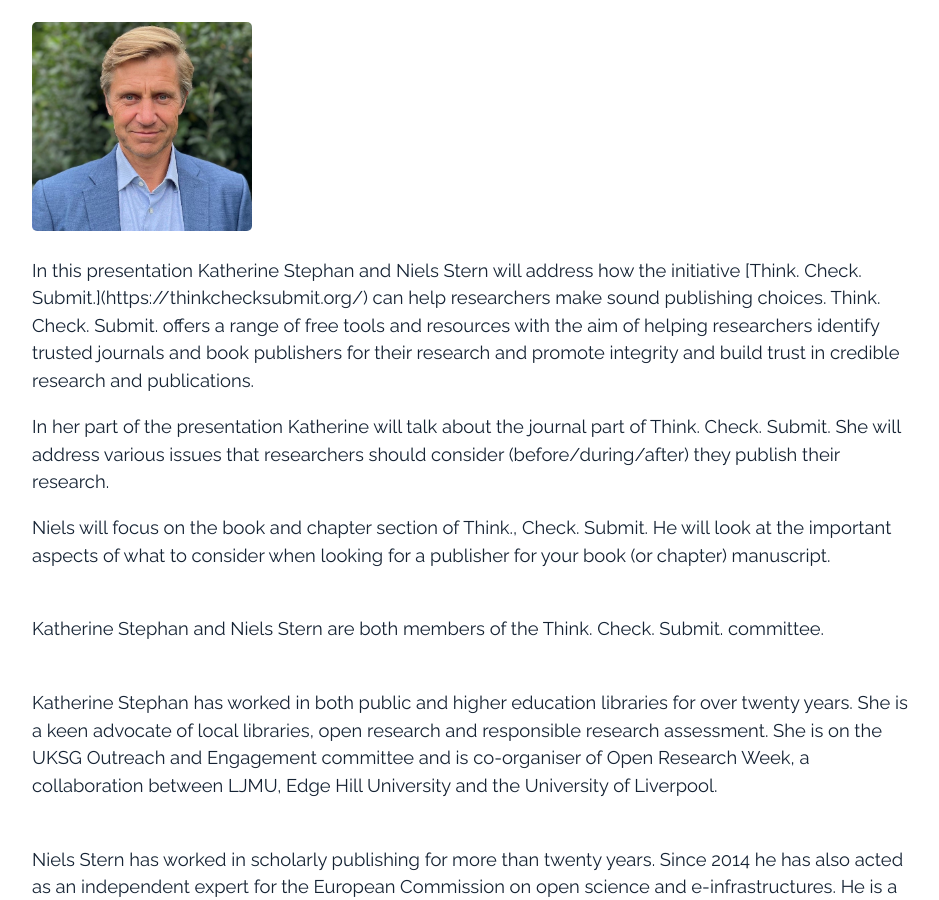
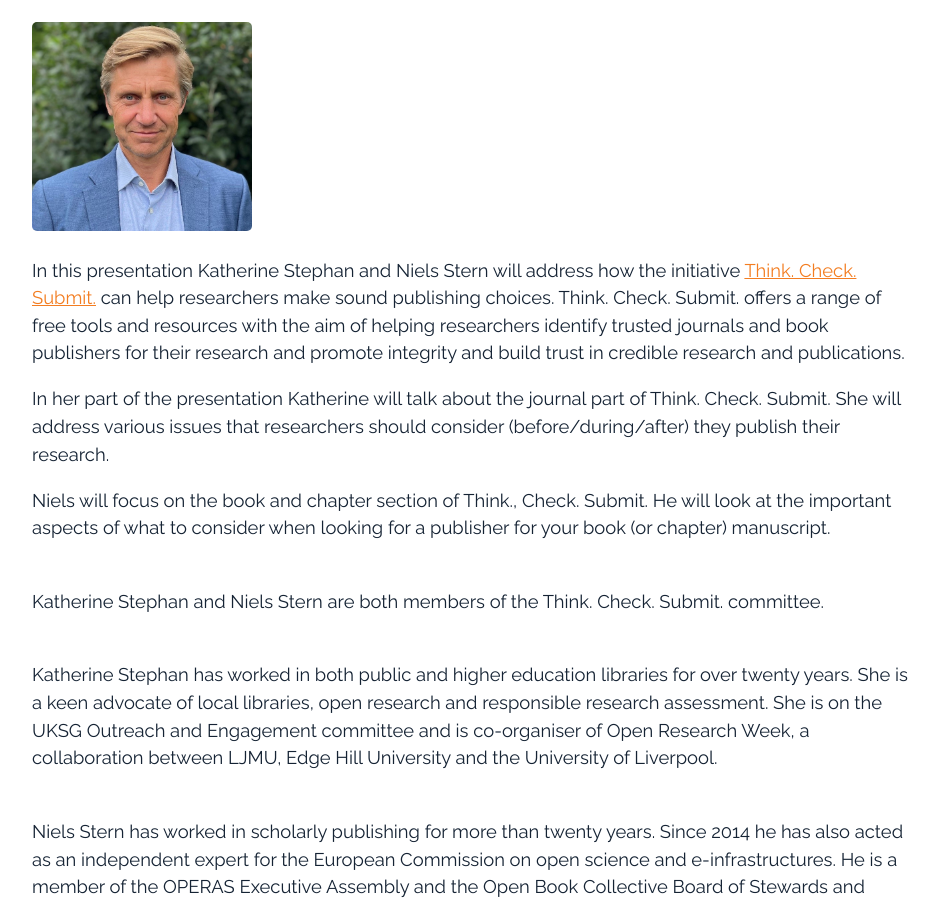
Before and after one commit to openaccess-dk/openaccess-dk.github.io, a Jekyll site: the page built from thursday_oct_26_1.md, in a window 1280 px wide and 900 px high, scrolled down 996 px. Shown: the whole window, without its empty margins (168-1107 px from the left). Built offline with Jekyll 4.4.1, drawn with Linux system fonts in a browser that asks for light colours; some of the changed lines change nothing that is shown.

Commit message:
Update thursday_oct_26_1.md

```diff
--- a/thursday_oct_26_1.md
+++ b/thursday_oct_26_1.md
@@ -16,7 +16,7 @@
 
 <img src="/images/ns.jpg" alt="Pierre Mounier" style="height: 25%; width:25%;"/>
 
-<p>In this presentation Katherine Stephan and Niels Stern will address how the initiative [Think. Check. Submit.](https://thinkchecksubmit.org/) can help researchers make sound publishing choices. Think. Check. Submit. offers a range of free tools and resources with the aim of helping researchers identify trusted journals and book publishers for their research and promote integrity and build trust in credible research and publications.</p>
+<p>In this presentation Katherine Stephan and Niels Stern will address how the initiative <a href="https://thinkchecksubmit.org/">Think. Check. Submit.</a> can help researchers make sound publishing choices. Think. Check. Submit. offers a range of free tools and resources with the aim of helping researchers identify trusted journals and book publishers for their research and promote integrity and build trust in credible research and publications.</p>
 
 <p>In her part of the presentation Katherine will talk about the journal part of Think. Check. Submit. She will address various issues that researchers should consider (before/during/after) they publish their research.</p>
 
```
